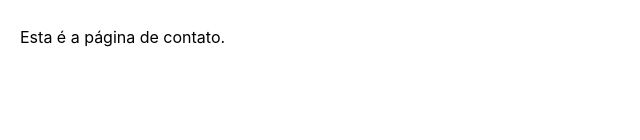
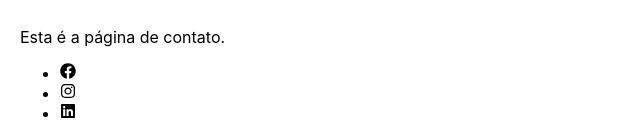
Before and after one commit to riandeoliveira/Examples, a React (Create React App) app in the folder react-examples/: page /contato in a window 1280 px wide. Shown: the part 1735-1875 px from the top of the page, without its empty margins (0-640 px from the left). Before the commit the page ends 1802 px from the top, so only its background shows below. Built offline with nearby package versions, Linux system fonts and the light colour scheme.

Commit message:
Create react-icons examples

```diff
--- a/react-examples/package.json
+++ b/react-examples/package.json
@@ -8,6 +8,7 @@
     "@testing-library/user-event": "^13.5.0",
     "react": "^17.0.2",
     "react-dom": "^17.0.2",
+    "react-icons": "^4.3.1",
     "react-router-dom": "^6.2.1",
     "react-scripts": "5.0.0",
     "web-vitals": "^2.1.3"
--- a/react-examples/src/App.js
+++ b/react-examples/src/App.js
@@ -18,6 +18,7 @@ import Home from './examples/router/pages/Home';
 import Company from './examples/router/pages/Company';
 import Contact from './examples/router/pages/Contact';
 import Navbar from './examples/router/Navbar';
+import Icons from './examples/Icons';
 
 const App = () => {
 
@@ -87,6 +88,9 @@ const App = () => {
             <Route path="/contato" element={<Contact />}></Route>
           </Routes>
         </Router>
+
+        {/* Exemplos de Icons. */}
+        <Icons />
       </main>
     </div>
   );
--- /dev/null
+++ b/react-examples/src/examples/Icons.js
@@ -0,0 +1,17 @@
+// Icons
+
+// Biblioteca para adição de diversos tipos de ícones numa aplicação React. É instalada com o comando: npm install reac-icons
+
+import { FaFacebook, FaInstagram, FaLinkedin } from 'react-icons/fa';
+
+const Icons = () => {
+    return (
+        <ul>
+            <li><FaFacebook /></li>
+            <li><FaInstagram /></li>
+            <li><FaLinkedin /></li>
+        </ul>
+    );
+}
+
+export default Icons;
```
Also changed, not shown: 1 other file (tests, documents, lock files or other folders).
